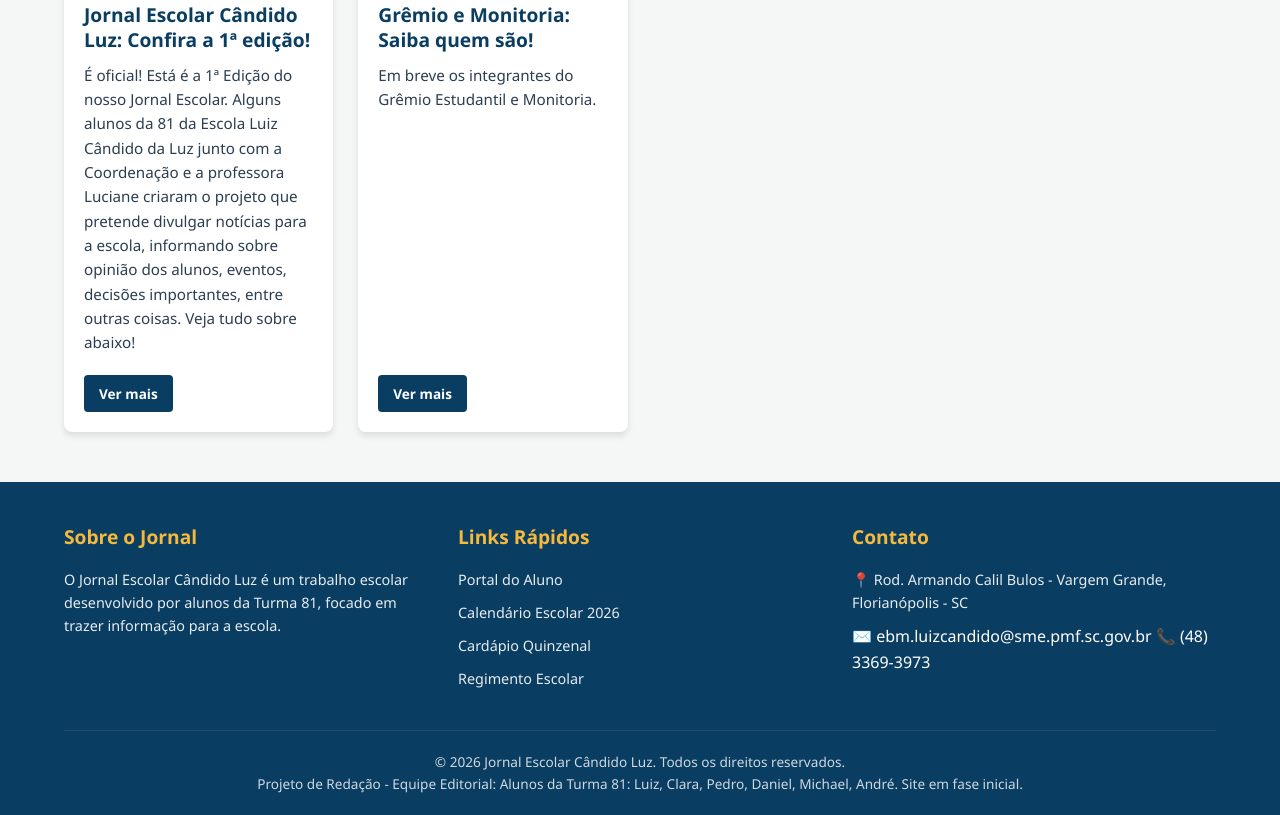
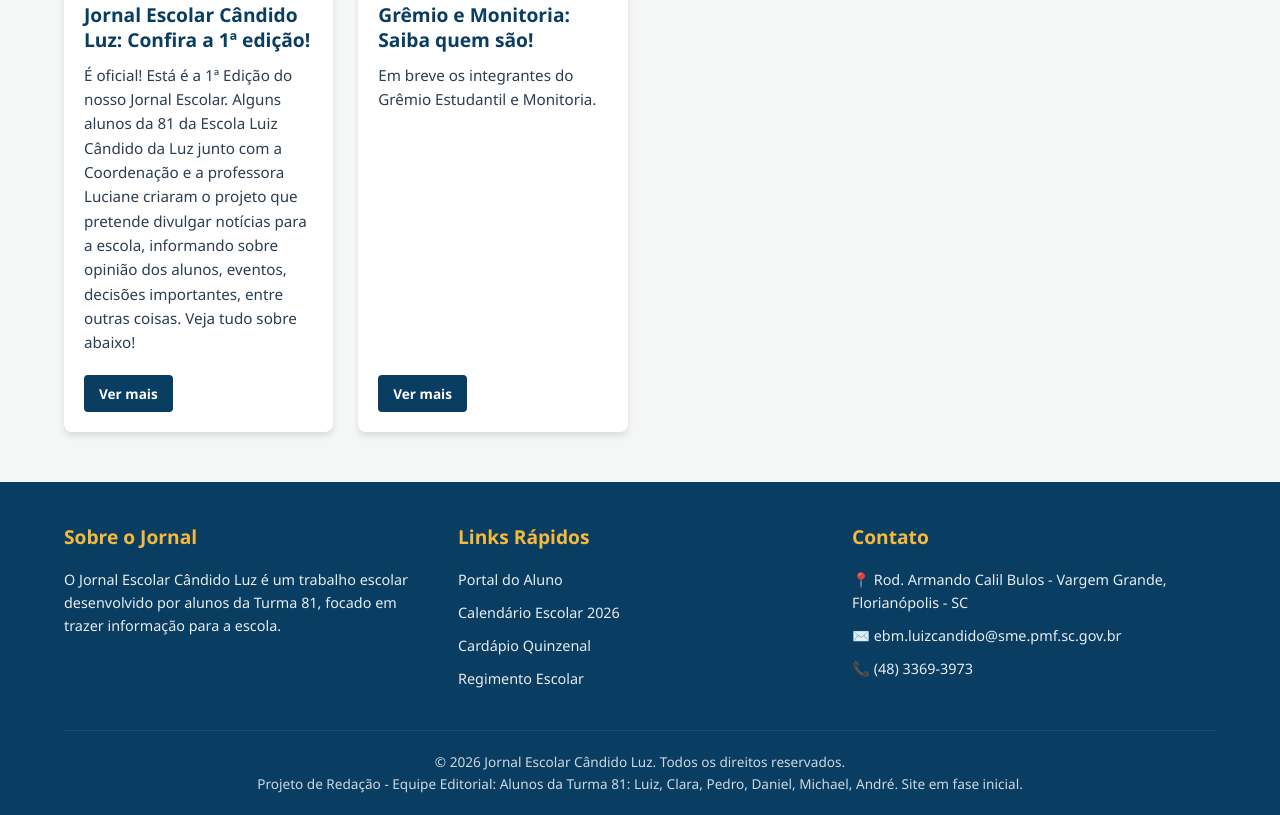
Before and after one commit to LmrCreator/Jornal-Escolar-Candido-Luz, a plain HTML site: page index.html in a window 1280 px wide. Shown: the part 1040-1855 px from the top of the page. Drawn offline with Linux system fonts and the light colour scheme.

Commit message:
Fix HTML encoding issues in index.html

```diff
--- a/index.html
+++ b/index.html
@@ -237,7 +237,7 @@
 
         .hero-img {
             flex: 1;
-            background-image: url('https://img.freepik.com/vetores-premium/modelo-de-capa-de-jornal-antigo-realista_97886-2002.jpg');
+            background-image: url('https://lmrcreator.github.io/Jornal-Escolar-Candido-Luz/logo-jornal.png');
             background-size: cover;
             background-position: center;
             min-height: 250px;
@@ -518,8 +518,8 @@
             <div class="footer-col">
                 <h4>Contato</h4>
                 <p>📍 Rod. Armando Calil Bulos - Vargem Grande, Florianópolis - SC</p>
-                <a href="https://mail.google.com/mail/u/0/?tab=rm&ogbl#inbox?compose=CllgCJlJVXTSmpcqqXshFWLJLKDmkxqkLJTCwtrwBcswGZrRdtFZRZQQpMRQWgqDRCDPmBdbGTg">✉️ ebm.luizcandido@sme.pmf.sc.gov.br</a>
-                <a href="https://wa.me/4833693973">📞 (48) 3369-3973</a>
+                <p><a href="https://mail.google.com/mail/u/0/?tab=rm&ogbl#inbox?compose=CllgCJlJVXTSmpcqqXshFWLJLKDmkxqkLJTCwtrwBcswGZrRdtFZRZQQpMRQWgqDRCDPmBdbGTg">✉️ ebm.luizcandido@sme.pmf.sc.gov.br</a></p>
+                <p><a href="https://wa.me/4833693973">📞 (48) 3369-3973</a></p>
             </div>
         </div>
         <div class="footer-bottom">
```
